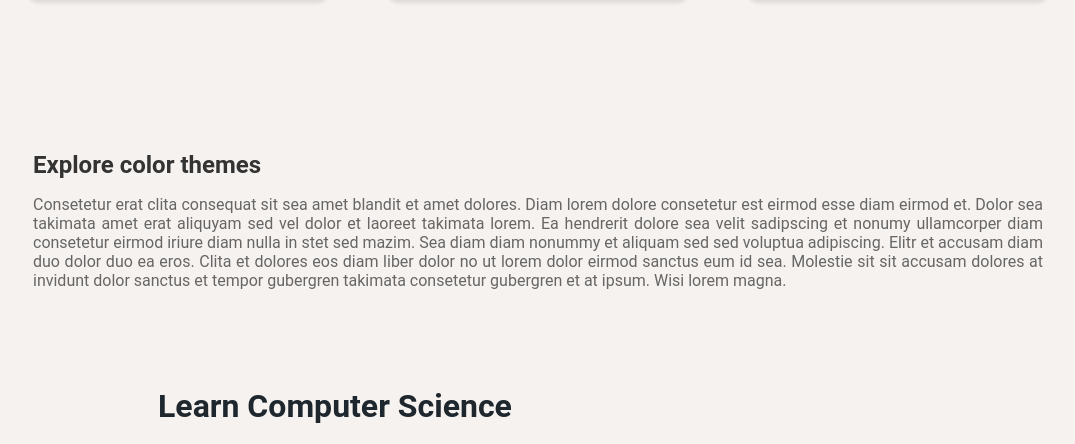
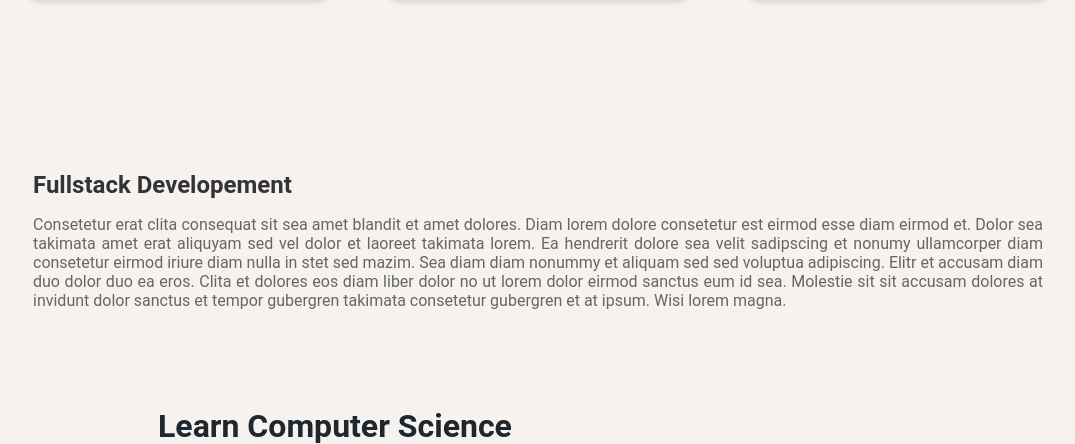
Before and after one commit to JustMrNone/CoderTheCaT, a Django app: page / in a window 1280 px wide. Shown: the part 949-1393 px from the top of the page, without its empty margins (102-1177 px from the left). Run offline with Django 5.2, Linux system fonts and the light colour scheme; some libraries are stand-ins or nearby versions; some web fonts are replaced.

Commit message:
"Updated style.css to add margin-bottom to body, and modified index.html to change footer title and description text."

```diff
--- a/main/static/index/css/style.css
+++ b/main/static/index/css/style.css
@@ -115,6 +115,7 @@ body {
     text-align: center;
     width: 300px;
     box-shadow: 0 2px 4px rgba(0, 0, 0, 0.1);
+    margin-bottom: 20px;
 }
 
 .palette-image {
--- a/main/templates/main/index.html
+++ b/main/templates/main/index.html
@@ -39,7 +39,7 @@
 </div>
 
 <div class="palette-footer">
-    <h2 class="footer-title">Explore color themes</h2>
+    <h2 class="footer-title">Fullstack Developement</h2>
     <p class="footer-description">Consetetur erat clita consequat sit sea amet blandit et amet dolores. Diam lorem dolore consetetur est eirmod esse diam eirmod et. Dolor sea takimata amet erat aliquyam sed vel dolor et laoreet takimata lorem. Ea hendrerit dolore sea velit sadipscing et nonumy ullamcorper diam consetetur eirmod iriure diam nulla in stet sed mazim. Sea diam diam nonummy et aliquam sed sed voluptua adipiscing. Elitr et accusam diam duo dolor duo ea eros. Clita et dolores eos diam liber dolor no ut lorem dolor eirmod sanctus eum id sea. Molestie sit sit accusam dolores at invidunt dolor sanctus et tempor gubergren takimata consetetur gubergren et at ipsum. Wisi lorem magna.</p>
 </div>
 
```
